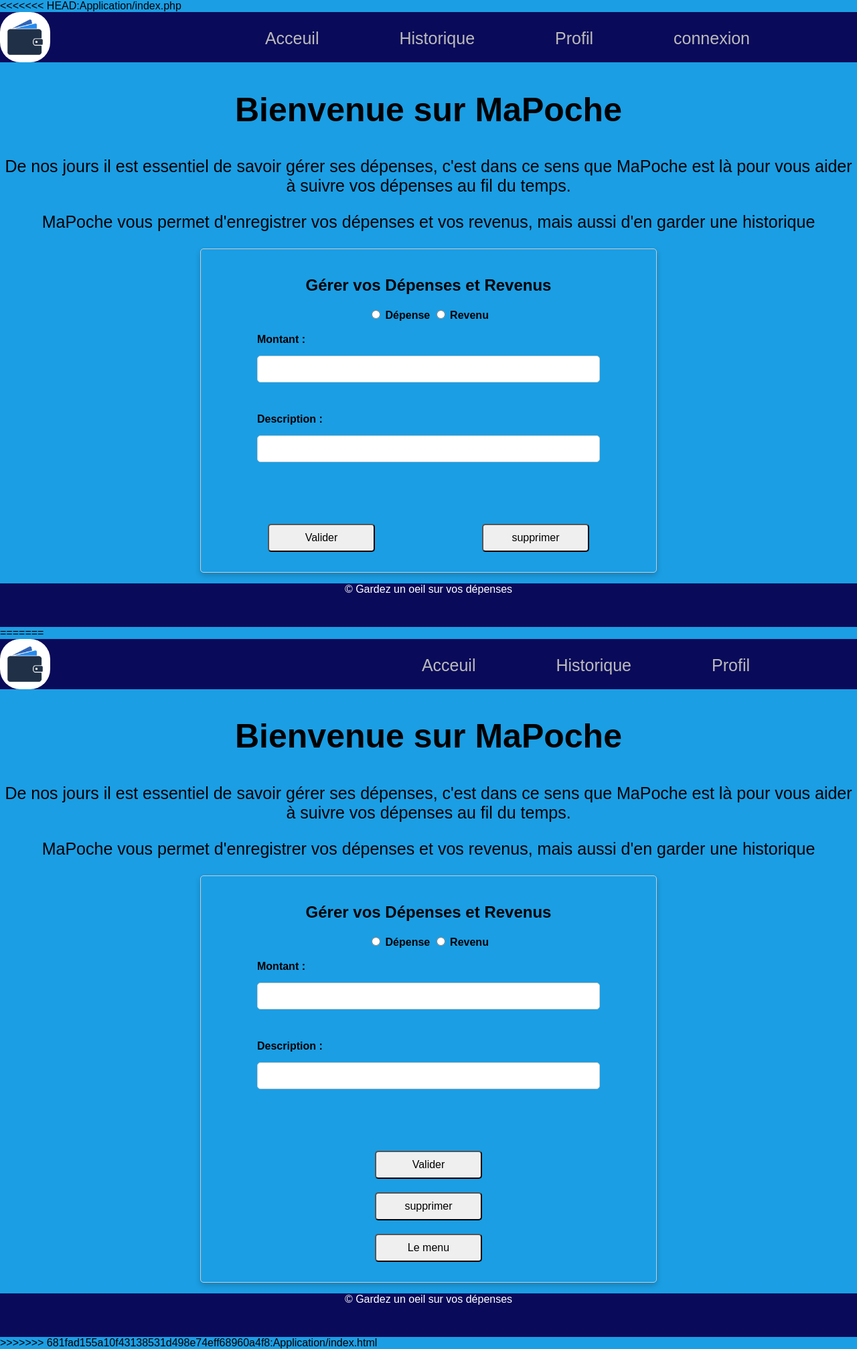
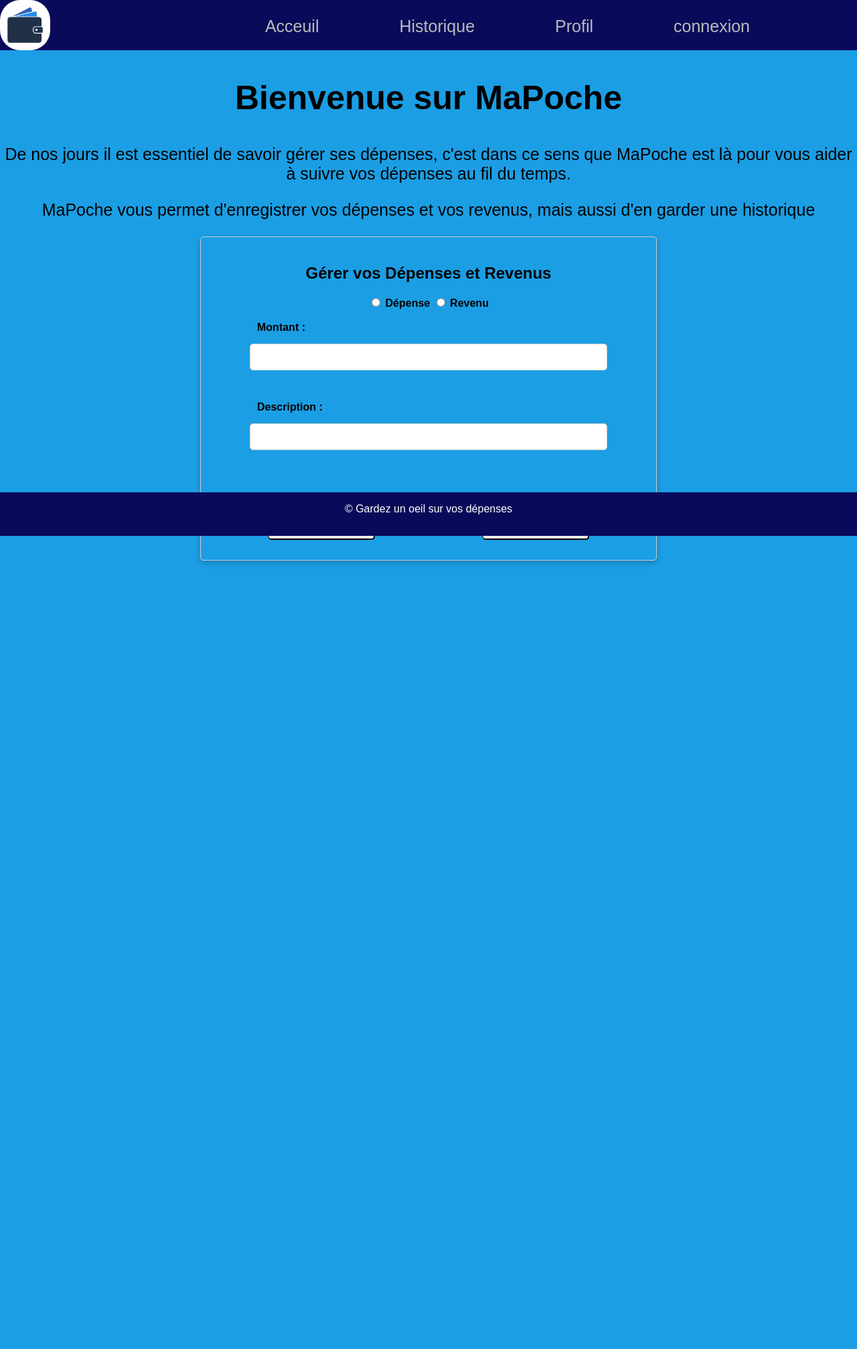
Before and after one commit to Ben0033/apk-mapoche, a PHP site: page / in a window 1280 px wide. Shown: the whole page at 67% size. After the commit the page ends 844 px from the top, so only its background shows below. Run offline with PHP 8.4, Linux system fonts and the light colour scheme.

Commit message:
commit de mounira 12/04/25

```diff
--- a/Application/config.php
+++ b/Application/config.php
@@ -1,6 +1,6 @@
 <?php
  $host ='localhost';
- $dbname = 'app_depense';
+ $dbname = 'apk-Mapoche';
  $username ='root';
  $password ='';
 
--- a/Application/css/style.css
+++ b/Application/css/style.css
@@ -45,17 +45,6 @@ padding: 9px 0;
     color: black;
 }
 
-.footer{
-    background-color: rgb(10, 10, 90);
-    height: 65px;
-    width: 100%;
-
-    text-align: center;
-    bottom: 0;
-    left: 0;
-    color: white;
-
-}
 
 .h1{
     text-align: center;
@@ -66,6 +55,10 @@ padding: 9px 0;
 .diva p{
     font-size: 25px;
     text-align: center;
+}
+section{
+    height: 100%;
+    margin-bottom: 100px;
 }
 
 /* Centrer le formulaire */
@@ -84,7 +77,9 @@ form {
 /* Uniformiser la taille des champs */
 form input[type="number"],
 form input[type="text"],
-form input[type="text-area"]{
+form input[type="text-area"],
+form input[type="email"],
+form input[type="password"]{
     width: 80%;
     padding: 10px;
     margin: 10px 0;
@@ -92,6 +87,7 @@ form input[type="text-area"]{
     border-radius: 5px;
     font-size: 16px;
 }
+
 
 /* Boutons uniformes */
 form button {
@@ -135,3 +131,22 @@ form label {
     justify-content: space-between;
     margin: 0px 100px;
 }
+
+footer{
+    background-color: rgb(10, 10, 90);
+    height: 65px;
+    width: 100%;
+    position: fixed;
+    text-align: center;
+    bottom: 0;
+    color: white;
+}
+
+.connexion{
+    margin-top: 100px;
+}
+.mtpp{
+    display: flex;
+    justify-content: space-between;
+    width: 60%;
+}
--- a/Application/index.php
+++ b/Application/index.php
@@ -1,4 +1,4 @@
-<<<<<<< HEAD:Application/index.php
+
 <?php
 require_once 'header.php';
 ?>
@@ -57,85 +57,3 @@ require_once 'header.php';
    <?php
    require_once 'footer.php'
    ?>
-=======
-<!DOCTYPE html>
-<html lang="fr">
-<head>
-    <meta charset="UTF-8">
-    <link rel="stylesheet" href="css/style.css">
-    <title> Acceuil </title>
-</head>
-<body>
-    <header>
-        <div class="hgauche">
-        <img src="images/wallet.jpg" alt="logo">
-        </div>
-        <nav class="hdroite">
-            <ul>
-                <li> <a href="index.html"> Acceuil</a></li>
-                <li><a href="historique.html">Historique</a></li>
-                <li><a href="profil.html">Profil</a></li>
-            </ul>
-        </nav>
-    </header>
-    <section>
-        <h1 class="h1">Bienvenue sur MaPoche</h1>
-        <div class="diva">
-            <p> De nos jours il est essentiel de savoir gérer ses dépenses, c'est dans ce sens que MaPoche est là pour vous aider à suivre vos dépenses au fil du temps.</p>
-            <p>MaPoche vous permet d'enregistrer vos dépenses et vos revenus, mais aussi d'en garder une historique </p>
-        </div>
-        <form id="formulaire">
-            <h2>Gérer vos Dépenses et Revenus</h2>
-
-            <!-- Input radio pour sélectionner dépense ou revenu -->
-            <div class="colone">
-            <label>
-                <input type="radio" name="type" value="dépense" onclick="afficherCategorie()"> Dépense
-            </label>
-            <label>
-                <input type="radio" name="type" value="revenu" onclick="afficherCategorie()"> Revenu
-            </label>
-            <br><br>
-        </div>
-            <!-- Champs texte -->
-            <label for="montant">Montant :</label>
-            <input type="number" id="montant" name="montant" step="1000" required>
-            <br><br>
-
-            <label for="description">Description :</label>
-            <input type="text-area" id="description" name="description" required>
-            <br><br>
-
-            <!-- Champ catégorie masqué par défaut -->
-           <!-- <label for="categorie">Catégorie :</label> -->
-            <input type="text" id="categorie" name="categorie" placeholder="categorie">
-            <br><br>
-
-            <button type="submit">Valider</button>
-            <button type="reset">supprimer</button>
-            <button type="menu">Le menu</button>
-        </form>
-
-        <script>
-            function afficherCategorie() {
-                // Vérifie le bouton radio sélectionné
-                const type = document.querySelector('input[name="type"]:checked').value;
-                const categorieInput = document.getElementById('categorie');
-
-                if (type === 'dépense') {
-                    categorieInput.style.display = 'block'; // Affiche l'input catégorie
-                } else {
-                    categorieInput.style.display = 'none'; // Masque l'input catégorie
-                }
-            }
-        </script>
-    </section>
-    <footer>
-        <div class="footer">
-            <p> &copy; Gardez un oeil sur vos dépenses </p>
-        </div>
-    </footer>
-
-</body>
-</html>
->>>>>>> 681fad155a10f43138531d498e74eff68960a4f8:Application/index.html
--- a/Application/profil.php
+++ b/Application/profil.php
@@ -1,6 +1,10 @@
 <?php
    require_once 'header.php'
    ?>
+   <div class="img_profil">
+      <img src="" alt="image de profil">
+      <h2><?=$nom ." ". $prnom ?></h2>
+   </div>
 
 <?php
    require_once 'footer.php'
```
Also changed, not shown: Application/connexion.php (+20 -0 lines), Application/historique.php (+30 -1 lines), Application/inscription.php (+9 -33 lines).
